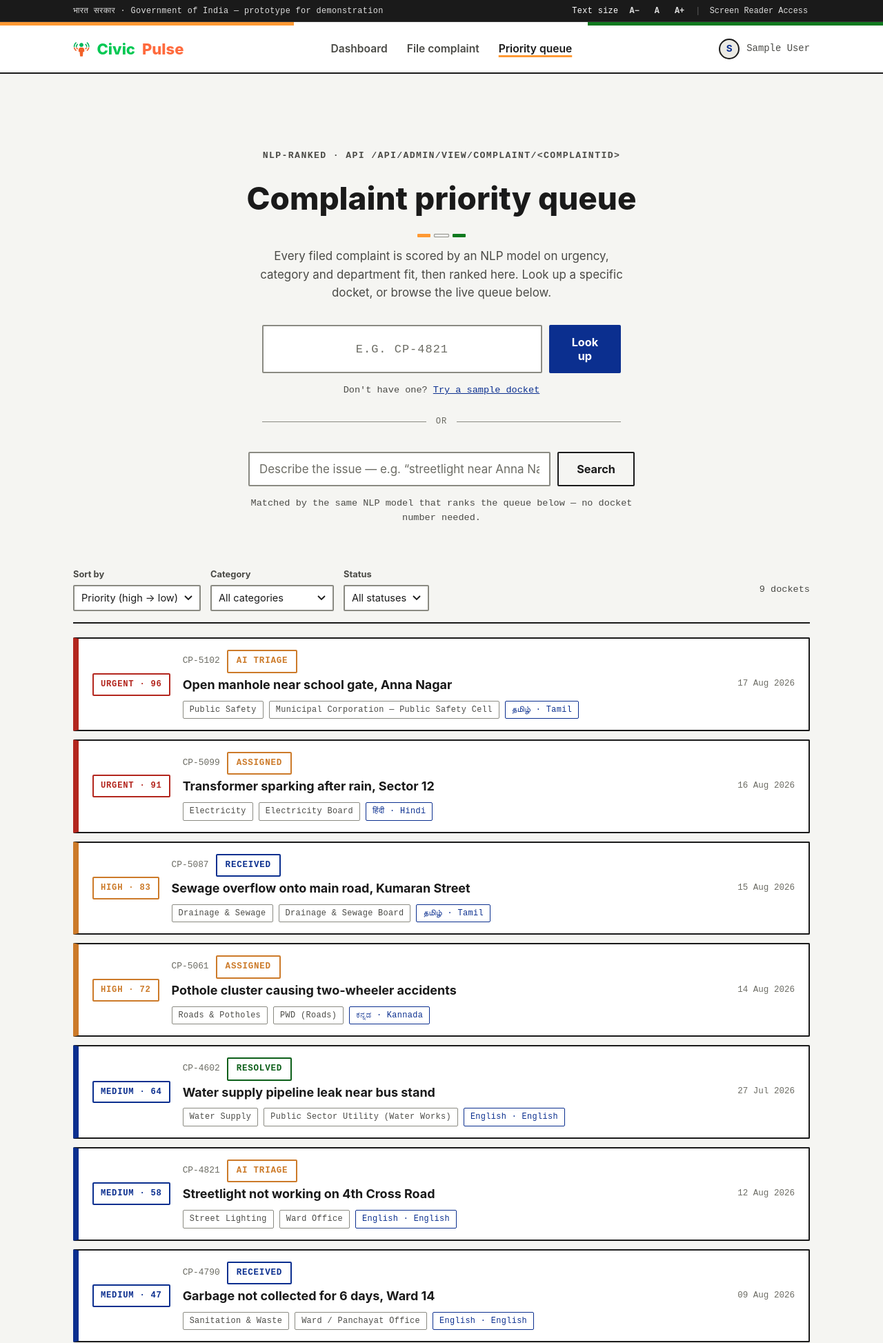
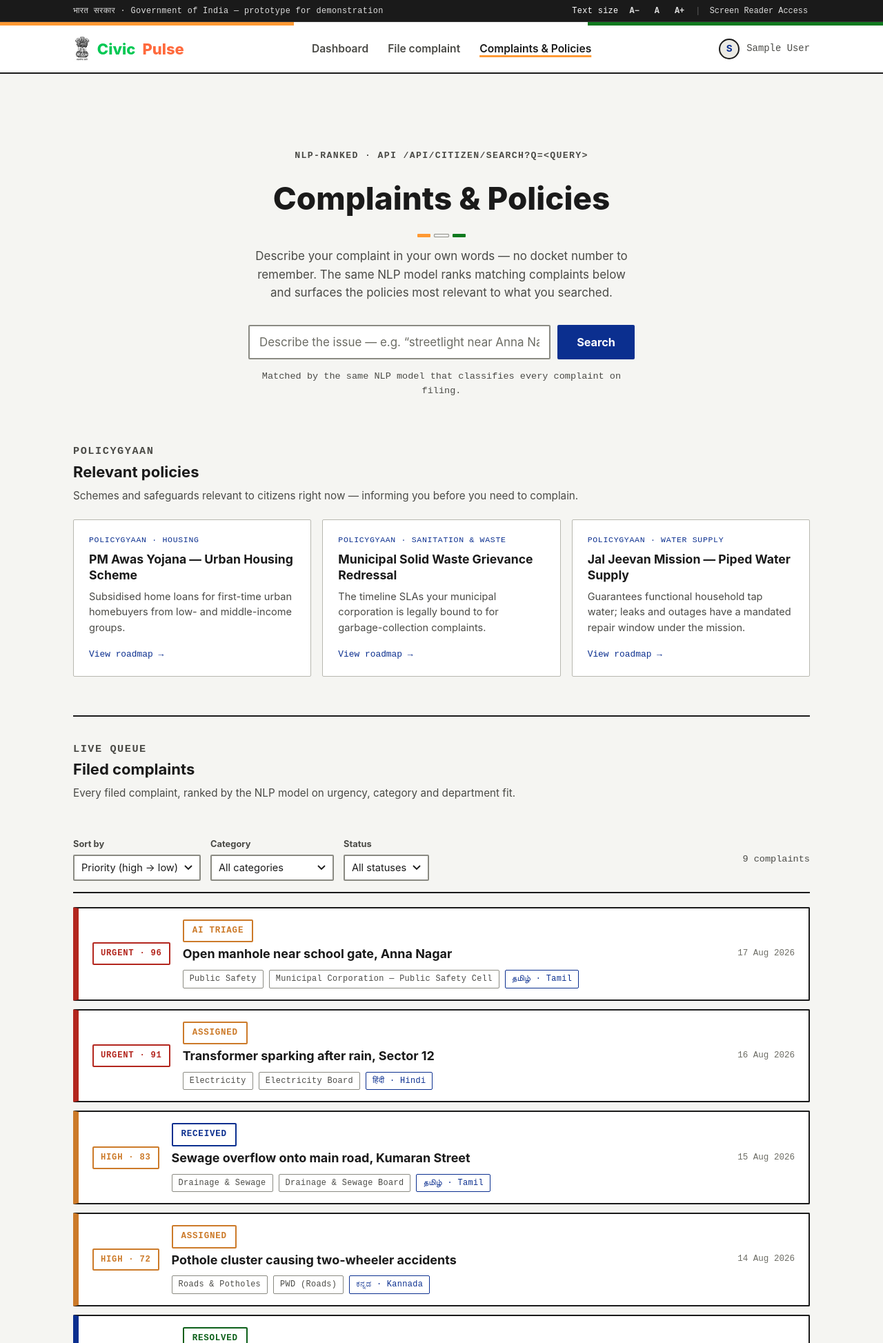
Before and after one commit to Gryezen/CivicPulse, a Flask app: page /track.html in a window 1280 px wide. Shown: the top 1947 px of the page at 69% size. Run offline with Flask 3, Linux system fonts and the light colour scheme; the visitor is signed in with stand-in values (Sample User, id 1).

Commit message:
integrated policygyaan

```diff
--- a/Frontend/civicpulse/templates/account.html
+++ b/Frontend/civicpulse/templates/account.html
@@ -44,7 +44,7 @@
     <ul class="nav-links" id="navLinksList">
       <li><a href="dashboard.html">Dashboard</a></li>
       <li><a href="complaint.html">File complaint</a></li>
-      <li><a href="track.html">Track complaint</a></li>
+      <li><a href="track.html">Complaints &amp; Policies</a></li>
     </ul>
     <div class="nav-right">
       <button type="button" class="nav-toggle" id="navToggle" aria-label="Open menu" aria-expanded="false" aria-controls="navLinksList">
--- a/Frontend/civicpulse/templates/complaint.html
+++ b/Frontend/civicpulse/templates/complaint.html
@@ -96,7 +96,7 @@
     <ul class="nav-links" id="navLinksList">
       <li><a href="dashboard.html">Dashboard</a></li>
       <li><a href="complaint.html" class="active">File complaint</a></li>
-      <li><a href="track.html">Track complaint</a></li>
+      <li><a href="track.html">Complaints &amp; Policies</a></li>
     </ul>
     <div class="nav-right">
       <button type="button" class="nav-toggle" id="navToggle" aria-label="Open menu" aria-expanded="false" aria-controls="navLinksList">
--- a/Frontend/civicpulse/templates/index.html
+++ b/Frontend/civicpulse/templates/index.html
@@ -142,7 +142,7 @@
     <ul class="nav-links" id="navLinksList">
       <li><a href="#pillars">Why it's fast</a></li>
       <li><a href="#how">How it works</a></li>
-      <li><a href="track.html">Track complaint</a></li>
+      <li><a href="track.html">Complaints &amp; Policies</a></li>
       <li><a href="login.html">Log in</a></li>
     </ul>
     <div class="nav-right">
--- a/Frontend/civicpulse/templates/track.html
+++ b/Frontend/civicpulse/templates/track.html
@@ -23,16 +23,14 @@
   .track-hero p{color:var(--text-mid); max-width:560px; margin:14px auto 0;}
 
   .search-bar{
-    max-width:520px;
+    max-width:560px;
     margin:34px auto 0;
     display:flex;
     gap:10px;
   }
   .search-bar .input{
-    text-align:center;
-    font-family:var(--mono);
-    letter-spacing:0.06em;
-    text-transform:uppercase;
+    text-align:left;
+    font-family:var(--body);
   }
   .search-hint{
     text-align:center;
@@ -41,30 +39,32 @@
     color:var(--text-low);
     font-family:var(--mono);
   }
-  .search-hint button{
-    background:none; border:none; color:var(--navy); cursor:pointer;
-    font-family:var(--mono); font-size:0.8rem; text-decoration:underline; padding:0;
-  }
-
-  .search-divider{
-    display:flex; align-items:center; gap:14px;
-    max-width:520px; margin:26px auto;
-    font-family:var(--mono); font-size:0.72rem; letter-spacing:0.08em; text-transform:uppercase;
-    color:var(--text-low);
-  }
-  .search-divider::before, .search-divider::after{
-    content:""; flex:1; height:1px; background:var(--hairline-dark);
-  }
-
-  .search-bar--nlp{max-width:560px;}
-  .search-bar--nlp .input{
-    text-align:left; text-transform:none; letter-spacing:normal;
-    font-family:var(--body);
-  }
 
   .qi-tag.match{
     color:var(--saffron-dim); border-color:var(--saffron-dim); font-weight:700;
   }
+
+  /* ---------- RELEVANT POLICIES ---------- */
+  .policy-grid{
+    display:grid; grid-template-columns:repeat(auto-fill, minmax(260px, 1fr)); gap:16px;
+    margin-bottom:8px;
+  }
+  .policy-card{
+    display:block; text-decoration:none; color:inherit;
+    background:var(--white); border:1px solid var(--hairline); border-radius:2px;
+    padding:20px 22px; transition:border-color 0.2s ease, transform 0.15s ease;
+  }
+  .policy-card:hover{border-color:var(--navy); transform:translateY(-2px);}
+  .policy-card .policy-source{font-family:var(--mono); font-size:0.68rem; letter-spacing:0.06em; text-transform:uppercase; color:var(--marigold); margin-bottom:8px;}
+  .policy-card h4{font-family:var(--display); font-weight:700; font-size:1.04rem; text-transform:none; margin-bottom:8px; line-height:1.3;}
+  .policy-card p{font-size:0.86rem; color:var(--text-mid); margin-bottom:12px;}
+  .policy-card .policy-link{font-family:var(--mono); font-size:0.76rem; color:var(--navy);}
+  .policy-empty{padding:30px 20px; text-align:center; color:var(--text-low); font-size:0.88rem; border:1px dashed var(--hairline); border-radius:2px;}
+
+  .section-divider{border-top:2px solid var(--ink); margin:56px 0 36px;}
+  .track-section-head{margin-bottom:22px;}
+  .track-section-head h2{font-family:var(--display); font-weight:700; font-size:1.3rem; text-transform:none; margin-bottom:6px;}
+  .track-section-head p{color:var(--text-mid); font-size:0.9rem;}
 
   /* ---------- TOOLBAR ---------- */
   .queue-toolbar{
@@ -179,15 +179,6 @@
   }
   .result-note b{color:var(--text-hi);}
 
-  .not-found{
-    max-width:480px; margin:56px auto 0; text-align:center;
-    padding:40px 20px; border:1px dashed var(--hairline); border-radius:2px; display:none;
-  }
-  .not-found.show{display:block;}
-  .not-found .stamp{margin-bottom:16px;}
-  .not-found h3{font-family:var(--display); font-weight:700; font-size:1.3rem; text-transform:none; margin-bottom:8px;}
-  .not-found p{color:var(--text-mid); font-size:0.9rem;}
-
   .empty-queue{padding:40px 20px; text-align:center; color:var(--text-mid); font-size:0.92rem; border:1px dashed var(--hairline);}
 </style>
 </head>
@@ -214,7 +205,7 @@
     <ul class="nav-links" id="navLinksList">
       <li><a href="dashboard.html">Dashboard</a></li>
       <li><a href="complaint.html">File complaint</a></li>
-      <li><a href="track.html" class="active">Priority queue</a></li>
+      <li><a href="track.html" class="active">Complaints &amp; Policies</a></li>
     </ul>
     <div class="nav-right">
       <button type="button" class="nav-toggle" id="navToggle" aria-label="Open menu" aria-expanded="false" aria-controls="navLinksList">
@@ -232,32 +223,32 @@
   <div class="wrap">
 
     <div class="track-hero reveal">
-      <p class="eyebrow">NLP-ranked · Api /api/admin/view/complaint/&lt;complaintID&gt;</p>
-      <h1>Complaint priority queue</h1>
+      <p class="eyebrow">NLP-ranked · Api /api/citizen/search?q=&lt;query&gt;</p>
+      <h1>Complaints &amp; Policies</h1>
       <div class="tri-underline" aria-hidden="true" style="margin-left:auto; margin-right:auto;"><span></span><span></span><span></span></div>
-      <p>Every filed complaint is scored by an NLP model on urgency, category and department fit, then ranked here. Look up a specific docket, or browse the live queue below.</p>
+      <p>Describe your complaint in your own words — no docket number to remember. The same NLP model ranks matching complaints below and surfaces the policies most relevant to what you searched.</p>
 
-      <form class="search-bar" id="trackForm">
-        <input class="input" type="text" id="trackInput" placeholder="e.g. CP-4821" autocomplete="off">
-        <button type="submit" class="btn btn-primary">Look up</button>
+      <form class="search-bar" id="nlpForm">
+        <input class="input" type="text" id="nlpInput" placeholder="Describe the issue — e.g. “streetlight near Anna Nagar”" autocomplete="off">
+        <button type="submit" class="btn btn-primary">Search</button>
       </form>
-      <p class="search-hint">Don't have one? <button type="button" id="tryDemo">Try a sample docket</button></p>
-
-      <div class="search-divider" aria-hidden="true"><span>or</span></div>
-
-      <form class="search-bar search-bar--nlp" id="nlpForm">
-        <input class="input" type="text" id="nlpInput" placeholder="Describe the issue — e.g. “streetlight near Anna Nagar”" autocomplete="off">
-        <button type="submit" class="btn btn-ghost">Search</button>
-      </form>
-      <p class="search-hint">Matched by the same NLP model that ranks the queue below — no docket number needed.</p>
+      <p class="search-hint">Matched by the same NLP model that classifies every complaint on filing.</p>
     </div>
 
-    <!-- NOT FOUND -->
-    <section class="not-found reveal" id="notFound">
-      <span class="stamp stamp-urgent">Not found</span>
-      <h3>No docket matches that number</h3>
-      <p>Double-check the ID from your confirmation message, or <a href="complaint.html" style="color:var(--navy);">file a new complaint</a>.</p>
-    </section>
+    <div class="track-section-head reveal" style="margin-top:56px;">
+      <p class="eyebrow">PolicyGyaan</p>
+      <h2>Relevant policies</h2>
+      <p id="policySectionSub">Schemes and safeguards relevant to what you searched — informing you before you need to complain.</p>
+    </div>
+    <div class="policy-grid reveal" id="policyGrid"></div>
+
+    <div class="section-divider" aria-hidden="true"></div>
+
+    <div class="track-section-head reveal">
+      <p class="eyebrow">Live queue</p>
+      <h2>Filed complaints</h2>
+      <p>Every filed complaint, ranked by the NLP model on urgency, category and department fit.</p>
+    </div>
 
     <div class="queue-toolbar reveal" id="queueToolbar">
       <div class="tb-field">
@@ -284,8 +275,8 @@
           <option value="resolved">Resolved</option>
         </select>
       </div>
-      <button type="button" class="clear-filter" id="clearFilter" style="display:none;">Clear docket filter ✕</button>
-      <span class="queue-count" id="queueCount">— dockets</span>
+      <button type="button" class="clear-filter" id="clearFilter" style="display:none;">Clear search ✕</button>
+      <span class="queue-count" id="queueCount">— complaints</span>
     </div>
 
     <div class="queue-list" id="queueList"></div>
@@ -303,13 +294,15 @@
 
 <script src="main.js"></script>
 <script>
-  // TODO(backend): replace with GET /api/admin/view/complaint/<complaintID> for single lookup,
-  // a new queue endpoint for the ranked list — GET /api/admin/queue?sort=priority&category=&status=
-  // returning items shaped like `mockDockets` below (priority/category/department/language from the
-  // NLP model's output) — and a free-text endpoint for the description search box, something like
-  // GET /api/citizen/search?q=<text> returning docket IDs ranked by the model's semantic similarity
-  // score. scoreDockets() below is a keyword-overlap stand-in for that ranking.
-  const mockDockets = {
+  // TODO(backend): replace with a queue endpoint for the ranked list —
+  // GET /api/admin/queue?sort=priority&category=&status= — returning items
+  // shaped like `mockQueueComplaints` below (priority/category/department/
+  // language from the NLP model's output), and a free-text endpoint for the
+  // search box: GET /api/citizen/search?q=<text> returning complaints ranked
+  // by the model's semantic similarity score. No docket-number lookup —
+  // everything is found via this NLP search. scoreComplaints() below is a
+  // keyword-overlap stand-in for that ranking.
+  const mockQueueComplaints = {
     'CP-5102': {
       title:'Open manhole near school gate, Anna Nagar',
       category:'Public Safety', department:'Municipal Corporation — Public Safety Cell',
@@ -380,7 +373,7 @@
       priority:64, filed:'2026-07-27', filedDisplay:'27 Jul 2026', files:1,
       authority:'Public Sector Utility', stage:'resolved',
       body:'Visible leak from the main pipeline opposite the bus stand, wasting water and flooding the walkway.',
-      note:'Marked resolved by the Public Works Engineer on 3 Aug 2026. Reopen this docket if the issue recurs.'
+      note:'Marked resolved by the Public Works Engineer on 3 Aug 2026. Reopen this complaint if the issue recurs.'
     },
     'CP-5011': {
       title:'Streetlight flickering, minor — Gandhi Nagar',
@@ -414,12 +407,12 @@
     'for','and','of','to','my','our','it','this','that','with','from','has','have','been',
     'there','still','again','since','me','please','i','we','issue','problem']);
 
-  function scoreDockets(query){
+  function scoreComplaints(query){
     const terms = [...new Set(
       query.toLowerCase().split(/[^a-z0-9]+/).filter(t => t.length >= 3 && !STOPWORDS.has(t))
     )];
     const scores = new Map();
-    Object.entries(mockDockets).forEach(([id, d])=>{
+    Object.entries(mockQueueComplaints).forEach(([id, d])=>{
       const titleText = d.title.toLowerCase();
       const wideText = `${d.body} ${d.category} ${d.department} ${d.authority}`.toLowerCase();
       let score = 0;
@@ -434,7 +427,7 @@
 
   // populate category filter from the data itself, so it never drifts out of sync
   const categorySelect = document.getElementById('categorySelect');
-  const categories = [...new Set(Object.values(mockDockets).map(d => d.category))].sort();
+  const categories = [...new Set(Object.values(mockQueueComplaints).map(d => d.category))].sort();
   categories.forEach(cat=>{
     const opt = document.createElement('option');
     opt.value = cat; opt.textContent = cat;
@@ -447,8 +440,7 @@
   const statusSelect = document.getElementById('statusSelect');
   const clearFilterBtn = document.getElementById('clearFilter');
 
-  let dockedFilterId = null; // when set (via search/deep-link), queue shows just this one
-  let nlpFilter = null;      // when set (via description search), queue shows keyword-ranked matches
+  let nlpFilter = null; // when set (via search), queue + policies show keyword-ranked matches
 
   function buildDetail(id, d){
     const idx = stageOrder.indexOf(d.stage);
@@ -489,20 +481,15 @@
     const category = categorySelect.value;
     const status = statusSelect.value;
 
-    let entries = Object.entries(mockDockets);
+    let entries = Object.entries(mockQueueComplaints);
     let matchScores = null;
 
-    if(dockedFilterId){
-      entries = entries.filter(([id]) => id === dockedFilterId);
-    } else if(nlpFilter){
-      matchScores = scoreDockets(nlpFilter);
+    if(nlpFilter){
+      matchScores = scoreComplaints(nlpFilter);
       entries = entries.filter(([id]) => matchScores.get(id) > 0);
-      if(category !== 'all') entries = entries.filter(([,d]) => d.category === category);
-      if(status !== 'all') entries = entries.filter(([,d]) => d.stage === status);
-    } else {
-      if(category !== 'all') entries = entries.filter(([,d]) => d.category === category);
-      if(status !== 'all') entries = entries.filter(([,d]) => d.stage === status);
     }
+    if(category !== 'all') entries = entries.filter(([,d]) => d.category === category);
+    if(status !== 'all') entries = entries.filter(([,d]) => d.stage === status);
 
     entries.sort((a,b)=>{
       if(matchScores){
@@ -519,20 +506,18 @@
 
     queueCount.textContent = nlpFilter
       ? `${entries.length} match${entries.length===1?'':'es'} for “${nlpFilter}”`
-      : `${entries.length} docket${entries.length===1?'':'s'}`;
-    clearFilterBtn.style.display = (dockedFilterId || nlpFilter) ? 'inline' : 'none';
-    clearFilterBtn.textContent = nlpFilter ? 'Clear search ✕' : 'Clear docket filter ✕';
+      : `${entries.length} complaint${entries.length===1?'':'s'}`;
+    clearFilterBtn.style.display = nlpFilter ? 'inline' : 'none';
 
     if(!entries.length){
       queueList.innerHTML = nlpFilter
-        ? `<div class="empty-queue">No dockets match “${nlpFilter}”. Try different words, or look up by docket ID above.</div>`
-        : '<div class="empty-queue">No dockets match these filters.</div>';
+        ? `<div class="empty-queue">No complaints match “${nlpFilter}”. Try different words, or file a new one.</div>`
+        : '<div class="empty-queue">No complaints match these filters.</div>';
       return;
     }
 
     queueList.innerHTML = entries.map(([id, d])=>{
       const band = priorityBand(d.priority);
-      const open = dockedFilterId === id ? ' open' : '';
 
       let matchBadge = '';
       if(matchScores){
@@ -543,12 +528,11 @@
       }
 
       return `
-        <details class="queue-item${dockedFilterId===id ? ' highlight' : ''}" data-priority="${band}"${open}>
+        <details class="queue-item" data-priority="${band}">
           <summary>
             <span class="qi-priority" data-priority="${band}">${priorityLabel(band)} · ${d.priority}</span>
             <span class="qi-main">
               <span class="qi-id-row">
-                <span class="qi-id">${id}</span>
                 <span class="stamp ${stampFor[d.stage]}">${labelFor[d.stage]}</span>
               </span>
               <div class="qi-title">${d.title}</div>
@@ -569,75 +553,73 @@
     }).join('');
   }
 
+  // ---- Relevant policies (PolicyGyaan) ----
+  const policyGrid = document.getElementById('policyGrid');
+  const policySectionSub = document.getElementById('policySectionSub');
+
+  function renderPolicies(){
+    let ranked;
+    if(nlpFilter){
+      ranked = scorePolicies(nlpFilter).filter(r => r.score > 0);
+      policySectionSub.textContent = ranked.length
+        ? `Matched to “${nlpFilter}” — schemes and safeguards worth knowing about before you complain again.`
+        : `No direct policy match for “${nlpFilter}” yet — here's what's generally relevant.`;
+      if(!ranked.length) ranked = scorePolicies('').slice(0, 3);
+    } else {
+      ranked = CP_POLICIES.map(p => ({ policy:p, score:0 })).slice(0, 3);
+      policySectionSub.textContent = 'Schemes and safeguards relevant to citizens right now — informing you before you need to complain.';
+    }
+
+    if(!ranked.length){
+      policyGrid.innerHTML = '<div class="policy-empty">No policy recommendations yet.</div>';
+      return;
+    }
+
+    policyGrid.innerHTML = ranked.slice(0, 6).map(({policy})=> `
+      <a href="policy.html?policy=${policy.slug}" class="policy-card">
+        <div class="policy-source">${policy.source} · ${policy.category}</div>
+        <h4>${policy.title}</h4>
+        <p>${policy.summary}</p>
+        <span class="policy-link">View roadmap →</span>
+      </a>`).join('');
+  }
+
   [sortSelect, categorySelect, statusSelect].forEach(el=>{
     el.addEventListener('change', renderQueue);
   });
 
   clearFilterBtn.addEventListener('click', ()=>{
-    dockedFilterId = null;
     nlpFilter = null;
     nlpInput.value = '';
-    document.getElementById('notFound').classList.remove('show');
     renderQueue();
+    renderPolicies();
   });
 
-  const trackForm = document.getElementById('trackForm');
-  const trackInput = document.getElementById('trackInput');
   const nlpForm = document.getElementById('nlpForm');
   const nlpInput = document.getElementById('nlpInput');
-  const notFound = document.getElementById('notFound');
-
-  function doTrack(rawId){
-    const id = rawId.trim().toUpperCase();
-    if(!id) return;
-    nlpFilter = null;
-    nlpInput.value = '';
-    if(mockDockets[id]){
-      notFound.classList.remove('show');
-      dockedFilterId = id;
-      renderQueue();
-      queueList.scrollIntoView({behavior:'smooth', block:'start'});
-    } else {
-      dockedFilterId = null;
-      renderQueue();
-      notFound.classList.add('show');
-      notFound.scrollIntoView({behavior:'smooth', block:'start'});
-    }
-  }
 
   function doNlpSearch(rawQuery){
     const q = rawQuery.trim();
     if(!q) return;
-    dockedFilterId = null;
-    trackInput.value = '';
-    notFound.classList.remove('show');
     nlpFilter = q;
     renderQueue();
-    queueList.scrollIntoView({behavior:'smooth', block:'start'});
+    renderPolicies();
+    document.querySelector('.track-section-head').scrollIntoView({behavior:'smooth', block:'start'});
   }
-
-  trackForm.addEventListener('submit', (e)=>{
-    e.preventDefault();
-    doTrack(trackInput.value);
-  });
 
   nlpForm.addEventListener('submit', (e)=>{
     e.preventDefault();
     doNlpSearch(nlpInput.value);
   });
 
-  document.getElementById('tryDemo').addEventListener('click', ()=>{
-    trackInput.value = 'CP-5102';
-    doTrack('CP-5102');
-  });
-
-  // support ?id=CP-4821 deep links (e.g. from a "track" link in a notification)
+  // support ?q=<text> deep links (e.g. from "your complaints" on the dashboard)
   const params = new URLSearchParams(window.location.search);
-  if(params.get('id')){
-    trackInput.value = params.get('id');
-    doTrack(params.get('id'));
+  if(params.get('q')){
+    nlpInput.value = params.get('q');
+    doNlpSearch(params.get('q'));
   } else {
     renderQueue();
+    renderPolicies();
   }
 </script>
 </body>
```
Also changed, not shown: Frontend/civicpulse/templates/dashboard.html (+37 -45 lines), Frontend/civicpulse/static/img/emblem.png.
